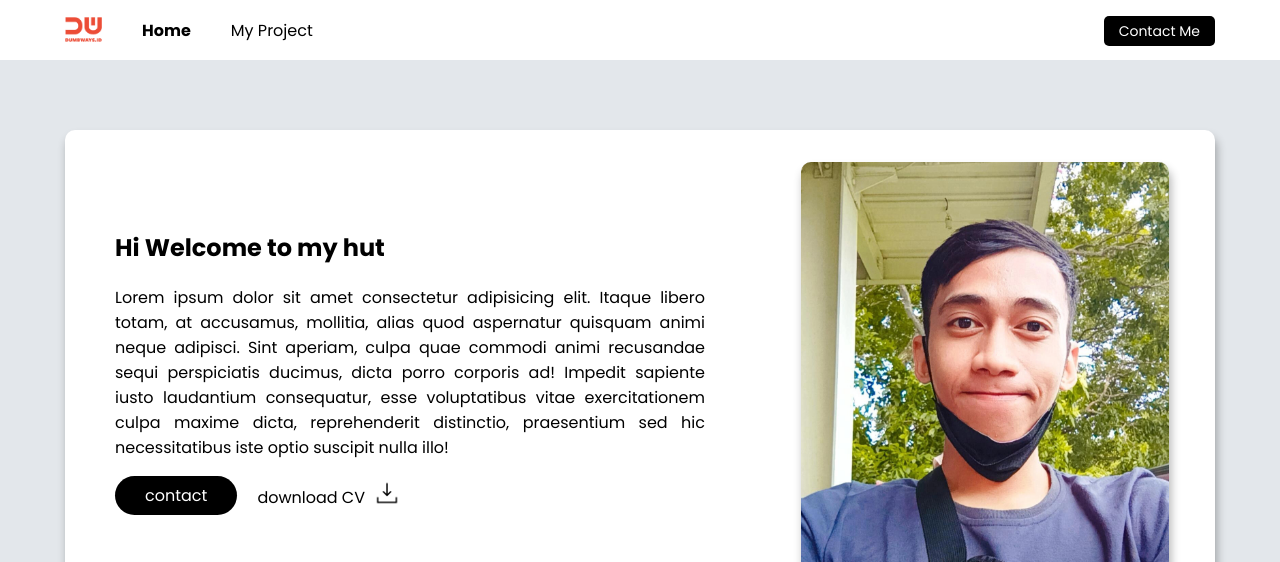
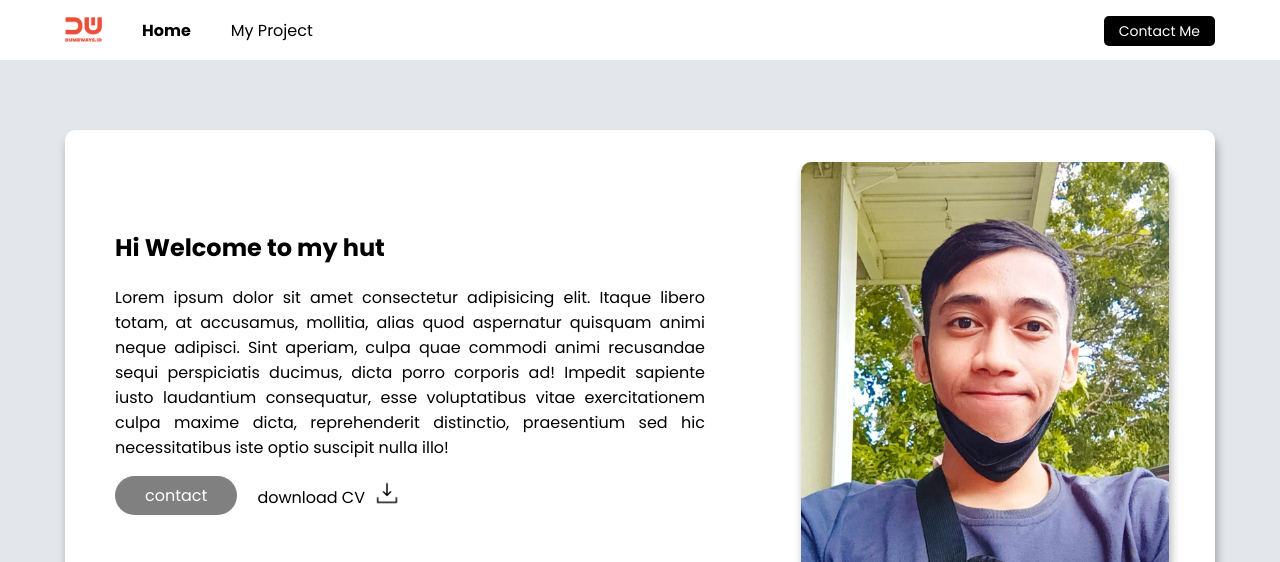
Before and after one commit to sheldyrivaldi/batch47s1, a plain HTML site: page index.html in a window 1280 px wide. In both pictures the pointer is over the link "contact". Shown: the top 562 px of the page. Drawn offline with Linux system fonts and the light colour scheme.

Commit message:
Day 2 Update

```diff
--- a/css/styles.css
+++ b/css/styles.css
@@ -95,6 +95,9 @@ body {
     color: white;
     border-radius: 20px;
 }
+.cardboard-download .cardboard-contact:hover{
+    background-color: gray;
+}
 .cardboard-download .cv {
     display: flex;
     justify-content: space-between;
```
